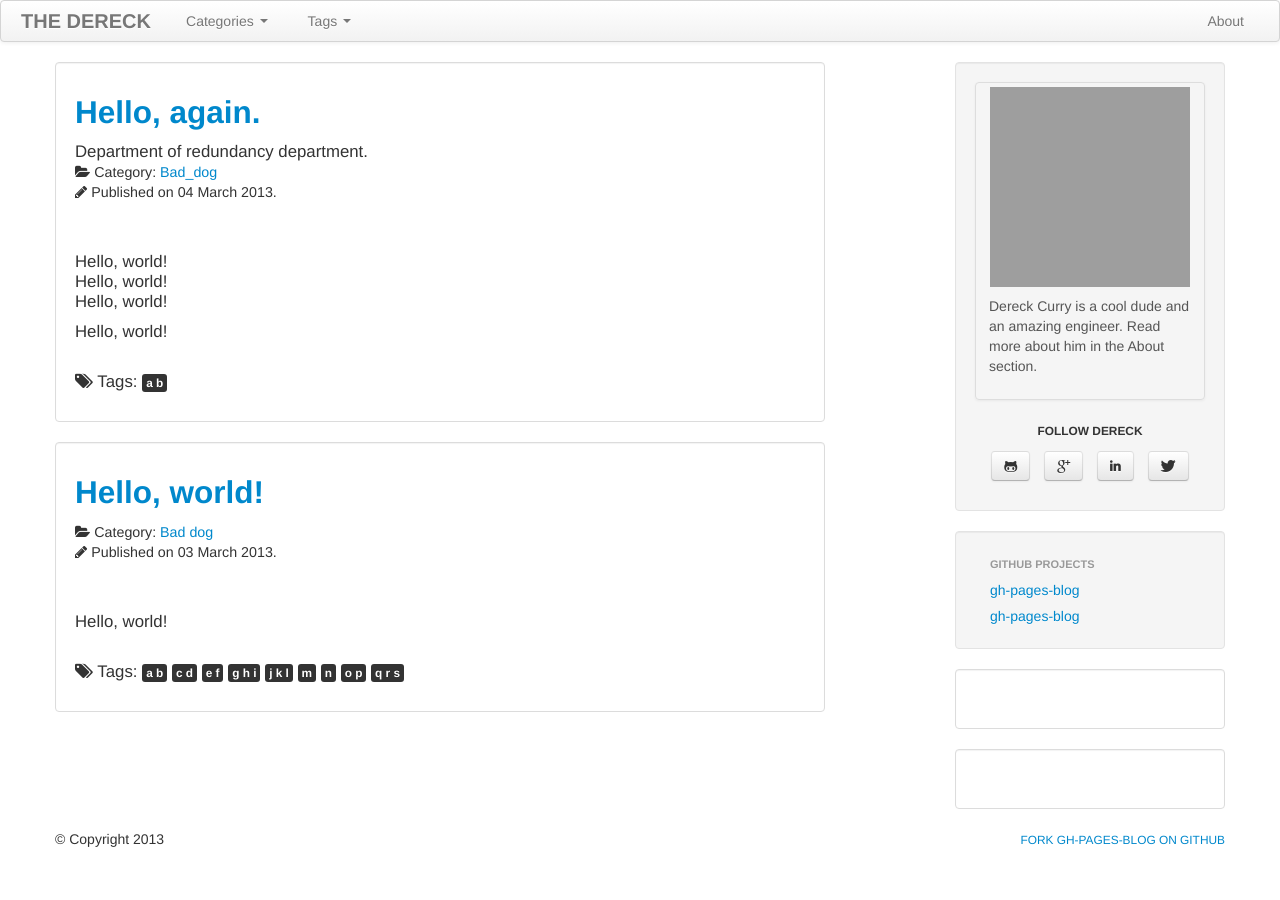
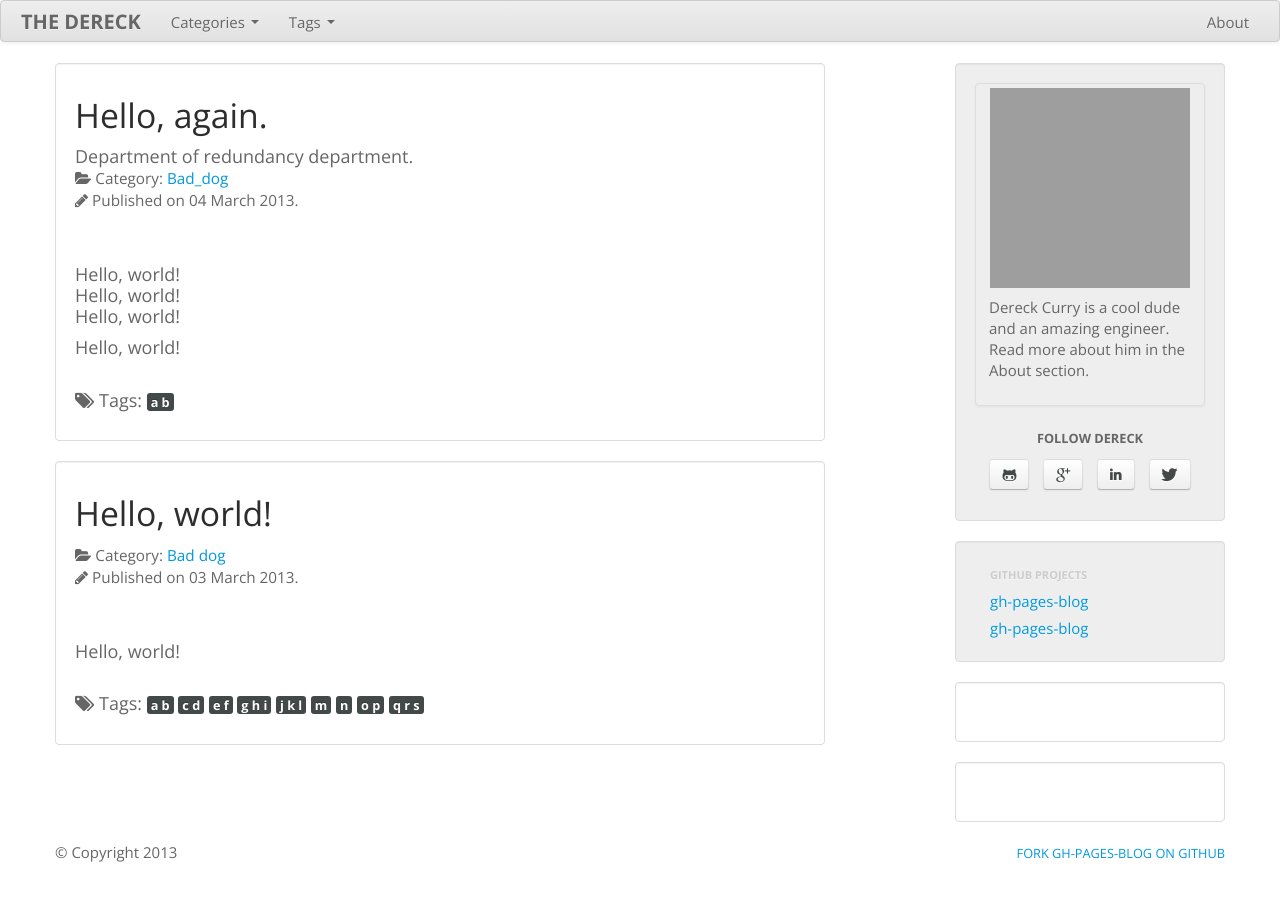
Before and after one commit to thedereck/thedereck.github.com, a Jekyll site: the page built from index.html, in a window 1280 px wide. Built offline with Jekyll 4.4.1, drawn with Linux system fonts in a browser that asks for light colours; grey boxes are pictures that could not be loaded.

Commit message:
Switching bootstrap css to a different theme

```diff
--- a/_config.yml
+++ b/_config.yml
@@ -71,7 +71,7 @@ github_projects :
     url : https://github.com/thedereck/gh-pages-blog2
 
 bootstrap:
-  css : bootstrap.min.css
+  css : spacelab.bootstrap.min.css
   responsive :
     enabled : true
     css : bootstrap-responsive.min.css
```
